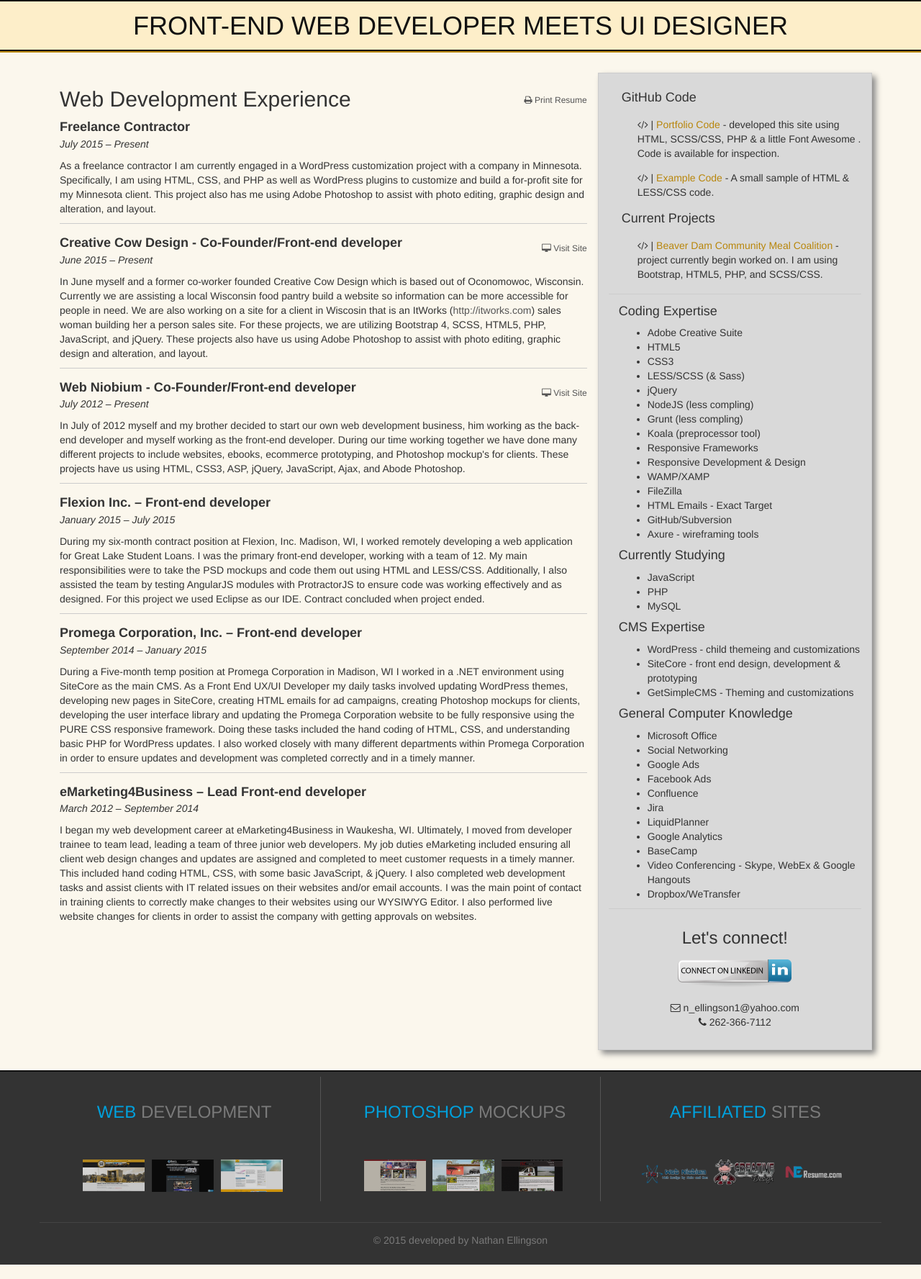
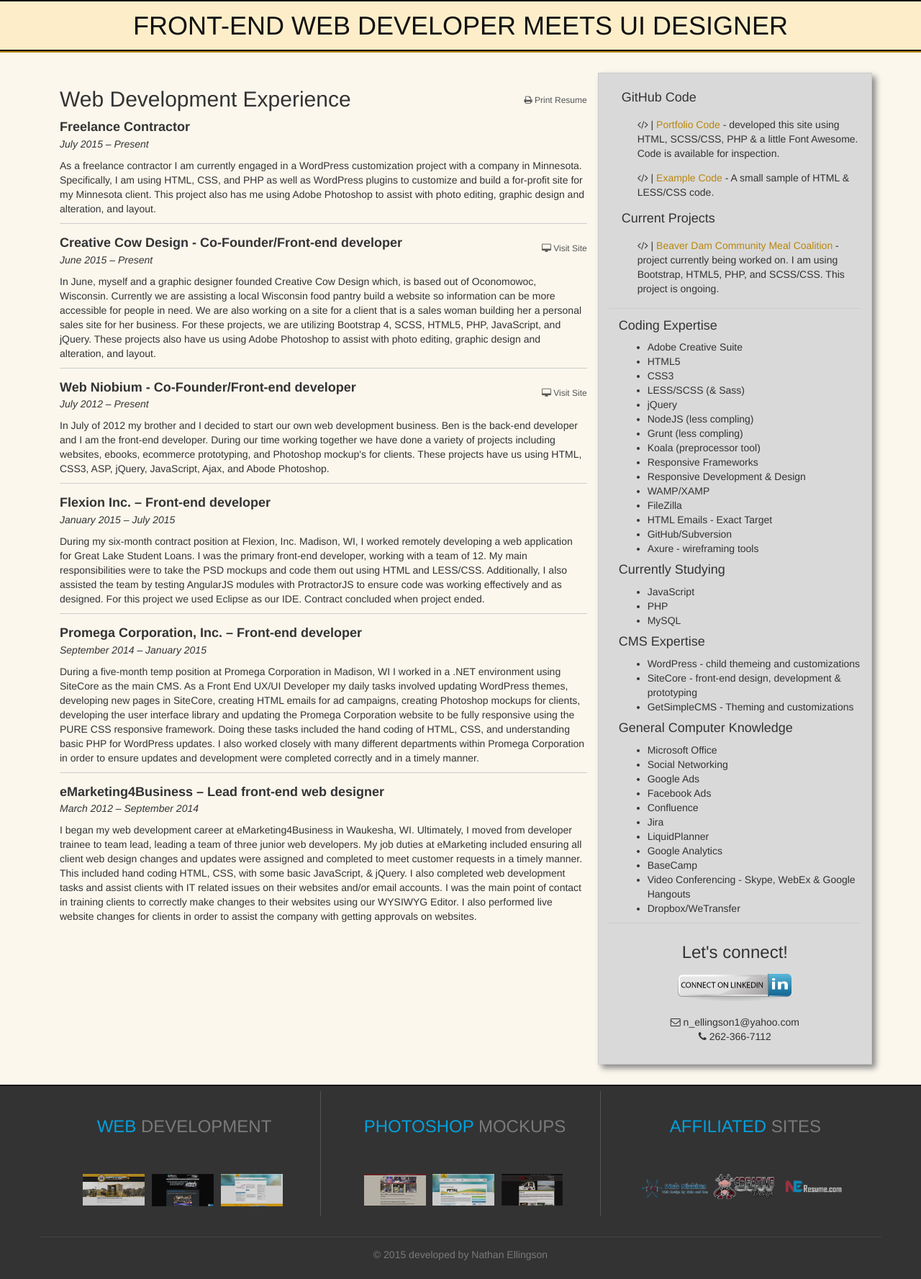
Before and after one commit to tpeelstand/my-portfolio, a PHP site: page / in a window 1280 px wide. Shown: the part 197-1974 px from the top of the page at 72% size. Run offline with PHP 8.4, Linux system fonts and the light colour scheme; some libraries are stand-ins or nearby versions.

Commit message:
Text updates - Revision 6
Updates to the text - Revision 6

```diff
--- a/content.php
+++ b/content.php
@@ -14,14 +14,14 @@
             <div class="job">
                     <p><span class="jobTitle">Creative Cow Design - Co-Founder/Front-end developer</span><a class="web-link" href="http://creative-cow-design.com/" target="_blank"><i class="fa fa-desktop"></i> Visit Site</a><br>
                     <em>June 2015 – Present</em></p>
-                    <p>In June myself and a former co-worker founded Creative Cow Design which is based out of Oconomowoc, Wisconsin. Currently we are assisting a local Wisconsin food pantry build a website so information can be more accessible for people in need. We are also working on a site for a client in Wiscosin that is an ItWorks (<a href="http://itworks.com" target="_blank" rel="nofollow">http://itworks.com</a>) sales woman building her a person sales site. For these projects, we are utilizing Bootstrap 4, SCSS, HTML5, PHP, JavaScript, and jQuery. These projects also have us using Adobe Photoshop to assist with photo editing, graphic design and alteration, and layout.</p>
+                    <p>In June, myself and a graphic designer founded Creative Cow Design which, is based out of Oconomowoc, Wisconsin. Currently we are assisting a local Wisconsin food pantry build a website so information can be more accessible for people in need. We are also working on a site for a client that is a sales woman building her a personal sales site for her business. For these projects, we are utilizing Bootstrap 4, SCSS, HTML5, PHP, JavaScript, and jQuery. These projects also have us using Adobe Photoshop to assist with photo editing, graphic design and alteration, and layout.</p>
                 </div>
             <!-- Web Niobium -->
             <div class="job">
                     <p><span class="jobTitle">Web Niobium - Co-Founder/Front-end developer</span>
                         <a class="web-link" href="http://webniobium.com" target="_blank"><i class="fa fa-desktop"></i> Visit Site</a><br>
                     <em>July 2012 – Present</em></p>
-                    <p>In July of 2012 myself and my brother decided to start our own web development business, him working as the back-end developer and myself working as the front-end developer. During our time working together we have done many different projects to include websites, ebooks, ecommerce prototyping, and Photoshop mockup's for clients. These projects have us using HTML, CSS3, ASP, jQuery, JavaScript, Ajax, and Abode Photoshop.</p>
+                    <p>In July of 2012 my brother and I decided to start our own web development business. Ben is the back-end developer and I am the front-end developer. During our time working together we have done a variety of projects including websites, ebooks, ecommerce prototyping, and Photoshop mockup's for clients. These projects have us using HTML, CSS3, ASP, jQuery, JavaScript, Ajax, and Abode Photoshop.</p>
                 </div>
 
             <!-- Flexion -->
@@ -35,13 +35,13 @@
                 <div class="job">
                     <p><span class="jobTitle">Promega Corporation, Inc. – Front-end developer</span><br>
                     <em>September 2014 – January 2015</em></p>
-                    <p>During a Five-month temp position at Promega Corporation in Madison, WI I worked in a .NET environment using SiteCore as the main CMS. As a Front End UX/UI Developer my daily tasks involved updating WordPress themes, developing new pages in SiteCore, creating HTML emails for ad campaigns, creating Photoshop mockups for clients, developing the user interface library and updating the Promega Corporation website to be fully responsive using the PURE CSS responsive framework. Doing these tasks included the hand coding of HTML, CSS, and understanding basic PHP for WordPress updates. I also worked closely with many different departments within Promega Corporation in order to ensure updates and development was completed correctly and in a timely manner.</p>
+                    <p>During a five-month temp position at Promega Corporation in Madison, WI I worked in a .NET environment using SiteCore as the main CMS. As a Front End UX/UI Developer my daily tasks involved updating WordPress themes, developing new pages in SiteCore, creating HTML emails for ad campaigns, creating Photoshop mockups for clients, developing the user interface library and updating the Promega Corporation website to be fully responsive using the PURE CSS responsive framework. Doing these tasks included the hand coding of HTML, CSS, and understanding basic PHP for WordPress updates. I also worked closely with many different departments within Promega Corporation in order to ensure updates and development were completed correctly and in a timely manner.</p>
                 </div>
 
             <!-- eMarketing -->
-            <p><span class="jobTitle">eMarketing4Business – Lead Front-end developer</span><br>
+            <p><span class="jobTitle">eMarketing4Business – Lead front-end web designer</span><br>
             <em>March 2012 – September 2014</em></p>
-            <p>I began my web development career at eMarketing4Business in Waukesha, WI. Ultimately, I moved from developer trainee to team lead, leading a team of three junior web developers. My job duties eMarketing included ensuring all client web design changes and updates are assigned and completed to meet customer requests in a timely manner. This included hand coding HTML, CSS, with some basic JavaScript, & jQuery. I also completed web development tasks and assist clients with IT related issues on their websites and/or email accounts. I was the main point of contact in training clients to correctly make changes to their websites using our WYSIWYG Editor. I also performed live website changes for clients in order to assist the company with getting approvals on websites.</p>
+            <p>I began my web development career at eMarketing4Business in Waukesha, WI. Ultimately, I moved from developer trainee to team lead, leading a team of three junior web developers. My job duties at eMarketing included ensuring all client web design changes and updates were assigned and completed to meet customer requests in a timely manner. This included hand coding HTML, CSS, with some basic JavaScript, & jQuery. I also completed web development tasks and assist clients with IT related issues on their websites and/or email accounts. I was the main point of contact in training clients to correctly make changes to their websites using our WYSIWYG Editor. I also performed live website changes for clients in order to assist the company with getting approvals on websites.</p>
 
 
         </section>
@@ -49,13 +49,13 @@
             <div class="github">
                 <h4>GitHub Code</h4>
                 <ul>
-                    <li><i class="fa fa-code"></i> | <a href="https://github.com/tpeelstand/portfolio" target="_blank">Portfolio Code</a> - developed this site using HTML, SCSS/CSS, PHP & a little Font Awesome . Code is available for inspection.</li>
+                    <li><i class="fa fa-code"></i> | <a href="https://github.com/tpeelstand/portfolio" target="_blank">Portfolio Code</a> - developed this site using HTML, SCSS/CSS, PHP & a little Font Awesome. Code is available for inspection.</li>
                     <li><i class="fa fa-code"></i> | <a href="https://github.com/tpeelstand/My-Code-Sample" target="_blank">Example Code</a> - A small sample of HTML & LESS/CSS code.</li>
                 </ul>
 
                 <h4>Current Projects</h4>
                 <ul>
-                    <li><i class="fa fa-code"></i> | <a href="https://github.com/tpeelstand/Beaver-Dam-Community-Meal-Coalition" target="_blank">Beaver Dam Community Meal Coalition</a> -project currently begin worked on. I am using Bootstrap, HTML5, PHP, and SCSS/CSS. </li>
+                    <li><i class="fa fa-code"></i> | <a href="https://github.com/tpeelstand/Beaver-Dam-Community-Meal-Coalition" target="_blank">Beaver Dam Community Meal Coalition</a> -project currently being worked on. I am using Bootstrap, HTML5, PHP, and SCSS/CSS. This project is ongoing.</li>
                 </ul>
             </div>
             <div class="indent">
@@ -88,7 +88,7 @@
                 <h4>CMS Expertise</h4>
                 <ul>
                     <li>WordPress - child themeing and customizations</li>
-                    <li>SiteCore - front end design, development & prototyping</li>
+                    <li>SiteCore - front-end design, development & prototyping</li>
                     <li>GetSimpleCMS - Theming and customizations</li>
                 </ul>
 
--- a/footer.php
+++ b/footer.php
@@ -12,7 +12,7 @@
             <h2 class="title"><span>Photoshop</span> Mockups</h2>
                 <ul>
                     <li><a href="http://webniobium.com/abqc-usa/ABQC-USA.jpg" target="_blank"><img src="images/mockups/abqc.jpg" title="ABQC USA Mockup"></a></li>
-                    <li><a href="http://webniobium.com/gerlach-nature-photography/mock-up/mock-up.jpg" target="_blank"><img src="images/mockups/gerlachs-photography.jpg" title="Gerlach's Nature Photography"></a></li>
+                    <li><a href="http://creative-cow-design.com/petal/petal-mockup.jpg" target="_blank"><img src="images/mockups/petal.jpg" title="Petal Mockup"></a></li>
                     <li><a href="http://webniobium.com/interstate-sealant/mockup.jpg" target="_blank"><img src="images/mockups/interstate-sealant.jpg" title="Interstate Sealant"></a></li>
                 </ul>
         </section>
```
Also changed, not shown: images/mockups/petal.jpg (added), 1 other file.
